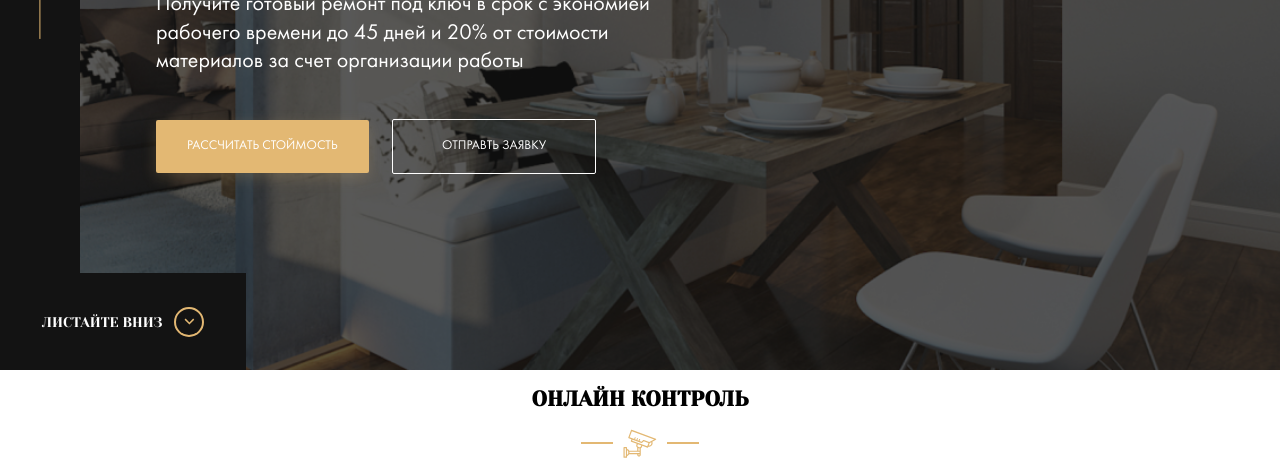
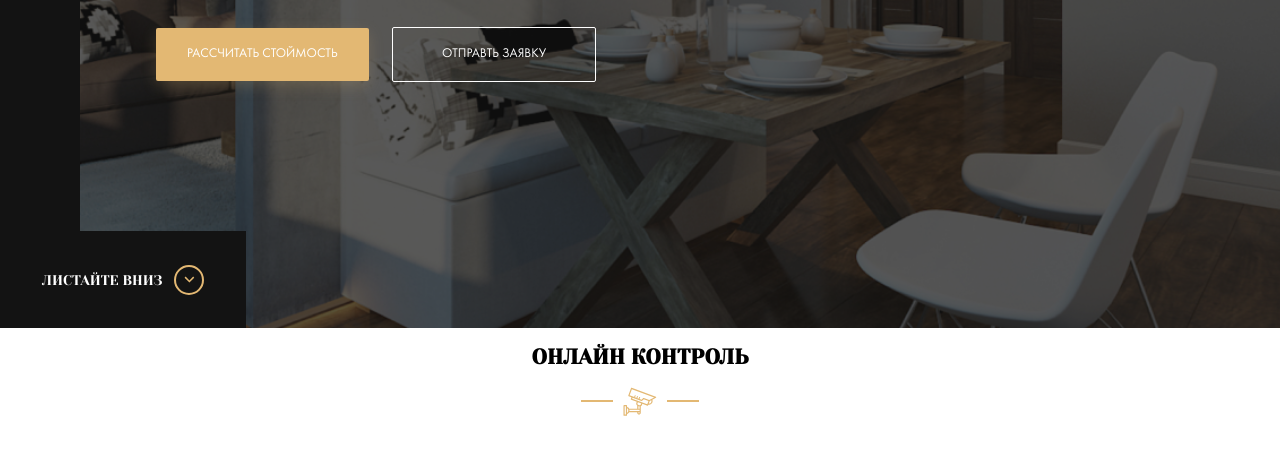
Before and after one commit to Webdevmaksim/Webdevmaksim.github.io, a website: page index.html in a window 1280 px wide. Shown: the part 430-888 px from the top of the page. After the commit the page ends 846 px from the top, so only its background shows below. Drawn offline with Linux system fonts and the light colour scheme; files whose address does not match are found by name.

Commit message:
fixed hero paddings

```diff
--- a/sass/templates/_hero.sass
+++ b/sass/templates/_hero.sass
@@ -4,7 +4,7 @@
     flex-direction: column
     justify-content: center
     align-items: flex-start
-    padding-top: 100px
+    margin-top: -3rem
     background: $dark url('../img/hero/main-bg.jpg') no-repeat center / cover
     height: 100vh
     color: $light
```
Also changed, not shown: css/style.css.
